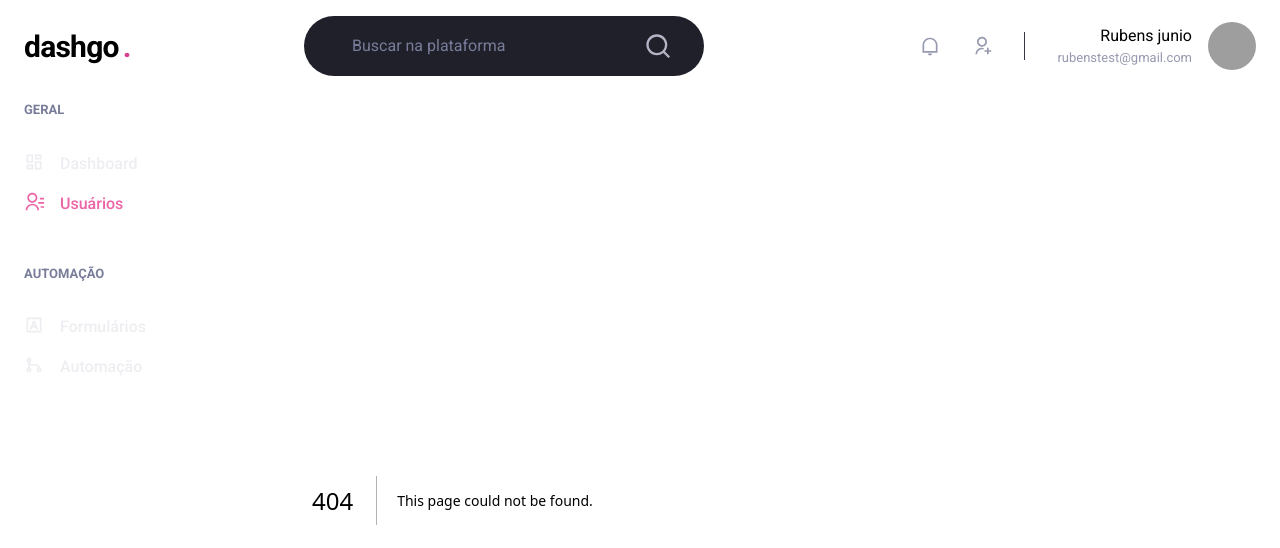
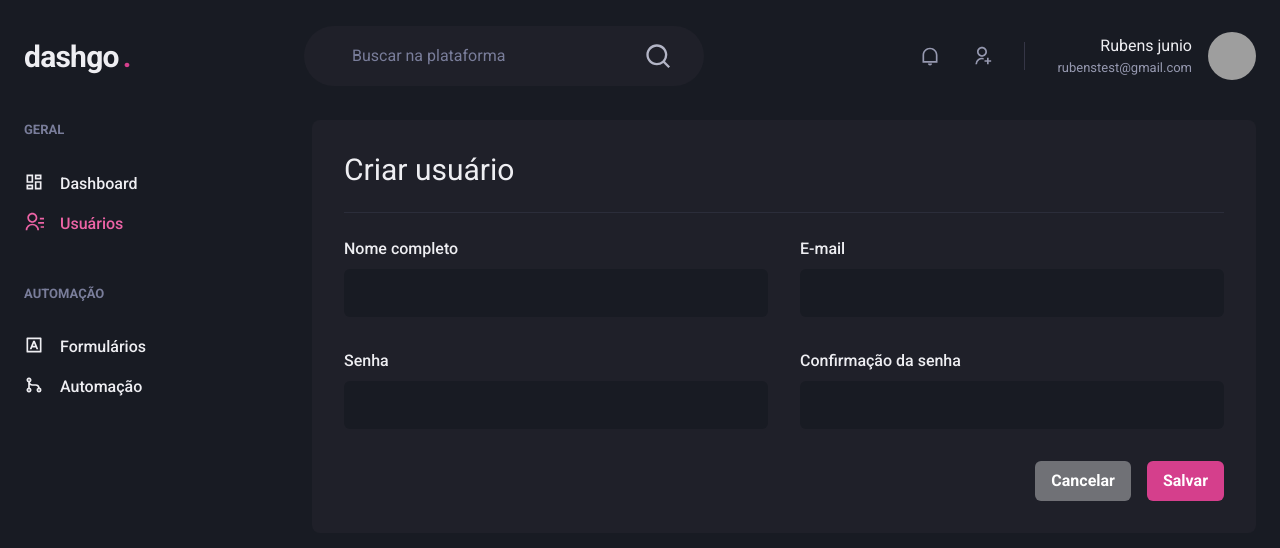
Before and after one commit to Rubensjuniors/dashgo-ignit, a Next.js app: page /users/create in a window 1280 px wide. Before the commit this address had no page. Shown: the top 548 px of the page. Built offline with nearby package versions, Linux system fonts and the light colour scheme; grey boxes are pictures that could not be loaded.

Commit message:
feat: create page sing up

```diff
--- /dev/null
+++ b/src/pages/users/create.tsx
@@ -0,0 +1,50 @@
+import { Input } from '@/components/Form/Input'
+import {
+  Box,
+  Divider,
+  Heading,
+  SimpleGrid,
+  VStack,
+  Flex,
+  Button,
+  HStack,
+} from '@chakra-ui/react'
+import Link from 'next/link'
+
+export default function CreateUser() {
+  return (
+    <Box as="form" flex="1" borderRadius={8} bg="gray.800" p={['6', '8']}>
+      <Heading size="lg" fontWeight="normal">
+        Criar usuário
+      </Heading>
+      <Divider my="6" borderColor="gray.700" />
+      <VStack spacing={['6', '8']}>
+        <SimpleGrid minChildWidth="240px" spacing={['6', '8']} w="100%">
+          <Input name="name" label="Nome completo" />
+          <Input name="email" type="email" label="E-mail" />
+        </SimpleGrid>
+
+        <SimpleGrid minChildWidth="240px" spacing={['6', '8']} w="100%">
+          <Input name="password" type="password" label="Senha" />
+          <Input
+            name="password_confirmation"
+            type="password"
+            label="Confirmação da senha"
+          />
+        </SimpleGrid>
+      </VStack>
+      <Flex mt="8" justify="flex-end">
+        <HStack spacing={['3', '4']}>
+          <Link href="/users" passHref>
+            <Button as="a" colorScheme="whiteAlpha">
+              Cancelar
+            </Button>
+          </Link>
+          <Button type="submit" colorScheme="pink">
+            Salvar
+          </Button>
+        </HStack>
+      </Flex>
+    </Box>
+  )
+}
```
